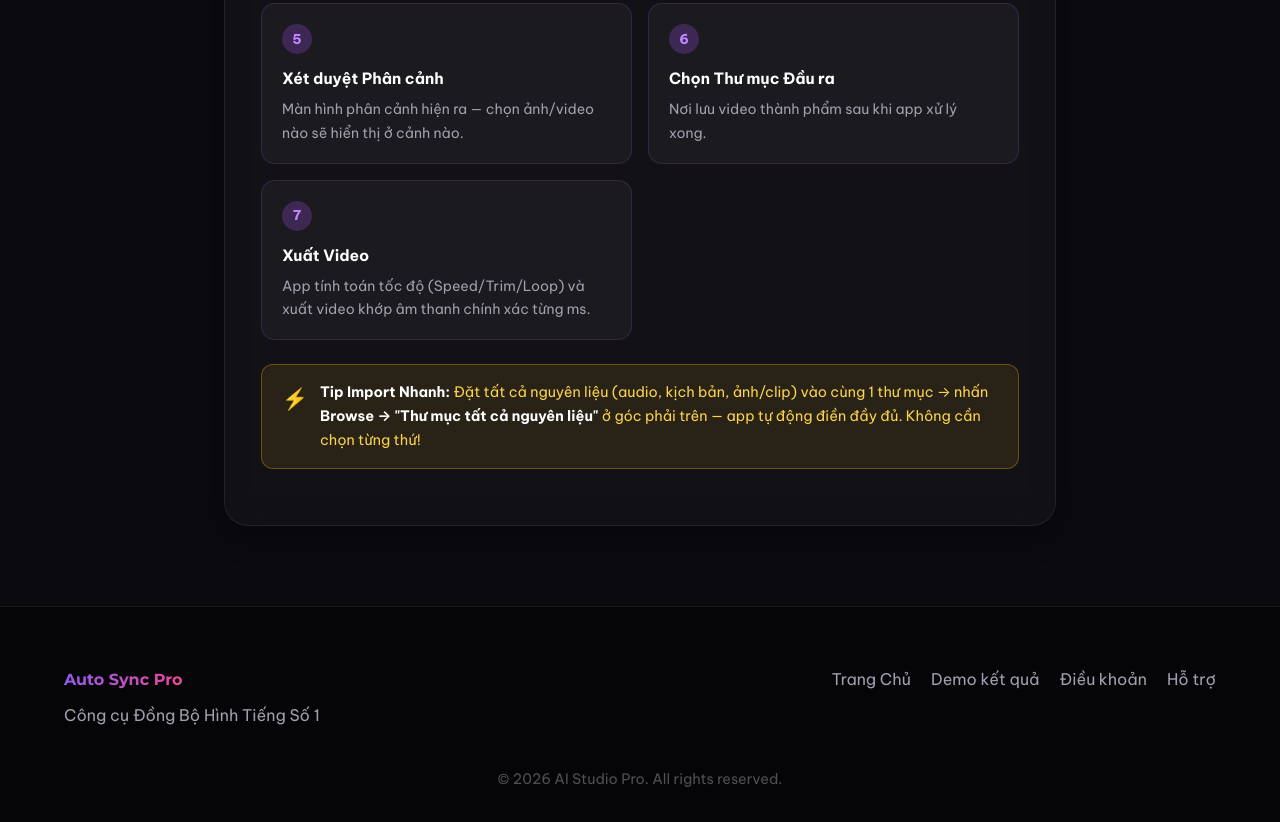
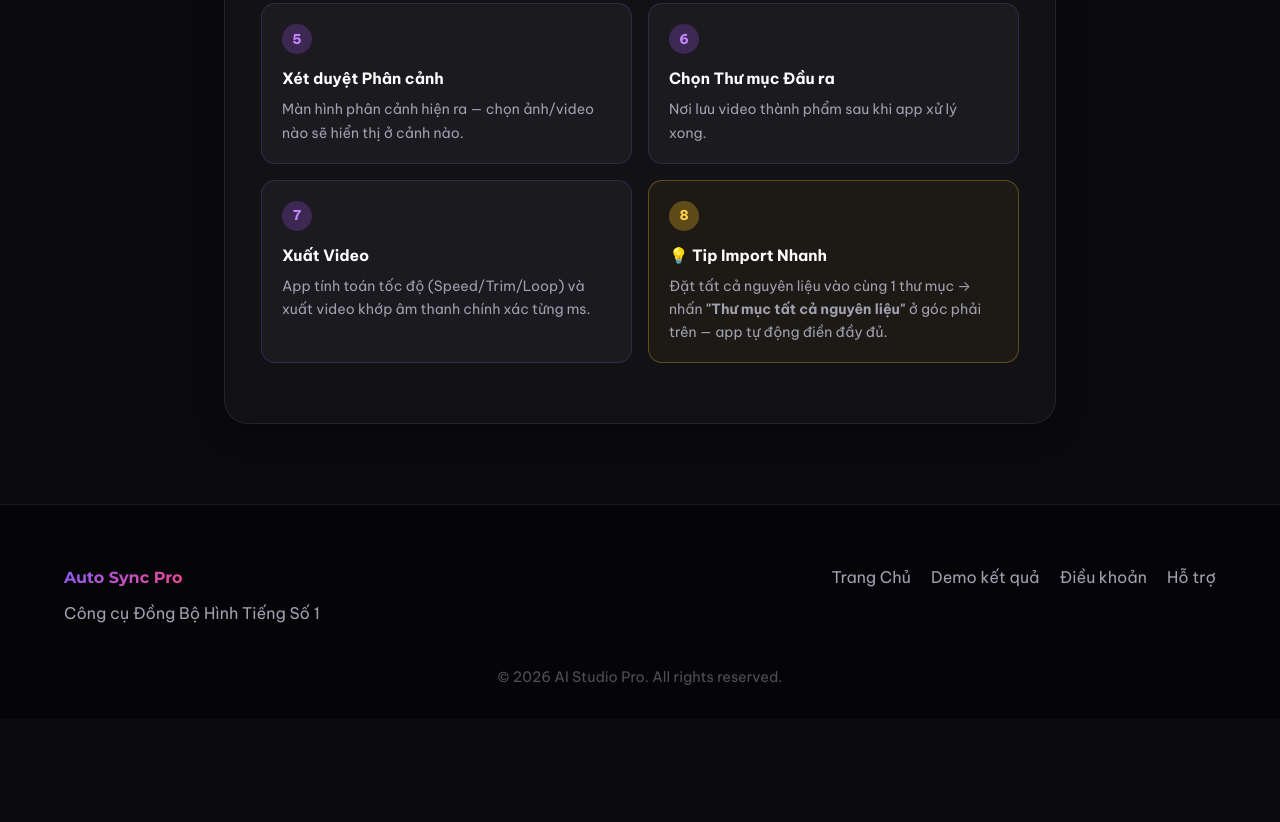
Before and after one commit to thuanndbxvp/tool86-dat, a plain HTML site: page guide.html in a window 1280 px wide. Shown: the part 1926-2748 px from the top of the page. After the commit the page ends 2645 px from the top, so only its background shows below. Drawn offline with Linux system fonts and the light colour scheme.

Commit message:
Sync updates from main site

```diff
--- a/guide.html
+++ b/guide.html
@@ -154,6 +154,8 @@
         .step-orange { border-color: rgba(251,146,60,0.2); }
         .step-cyan   .step-num { background: rgba(56,189,248,0.25);  color: #7dd3fc; }
         .step-cyan   { border-color: rgba(56,189,248,0.2); }
+        .step-tip    .step-num { background: rgba(251,191,36,0.3);   color: #fcd34d; }
+        .step-tip    { border-color: rgba(251,191,36,0.3); background: rgba(251,191,36,0.05); }
 
         /* ── Info / tip / warning banners ── */
         .fc-banner {
@@ -412,11 +414,11 @@
                     <h4>Xuất Video</h4>
                     <p>App tính toán tốc độ (Speed/Trim/Loop) và xuất video khớp âm thanh chính xác từng ms.</p>
                 </div>
-            </div>
-
-            <div class="fc-banner fc-tip">
-                <span class="icon">⚡</span>
-                <div><b>Tip Import Nhanh:</b> Đặt tất cả nguyên liệu (audio, kịch bản, ảnh/clip) vào cùng 1 thư mục → nhấn <b>Browse → "Thư mục tất cả nguyên liệu"</b> ở góc phải trên — app tự động điền đầy đủ. Không cần chọn từng thứ!</div>
+                <div class="step-card step-tip">
+                    <div class="step-num">8</div>
+                    <h4>💡 Tip Import Nhanh</h4>
+                    <p>Đặt tất cả nguyên liệu vào cùng 1 thư mục → nhấn <b>"Thư mục tất cả nguyên liệu"</b> ở góc phải trên — app tự động điền đầy đủ.</p>
+                </div>
             </div>
         </div>
 
```
